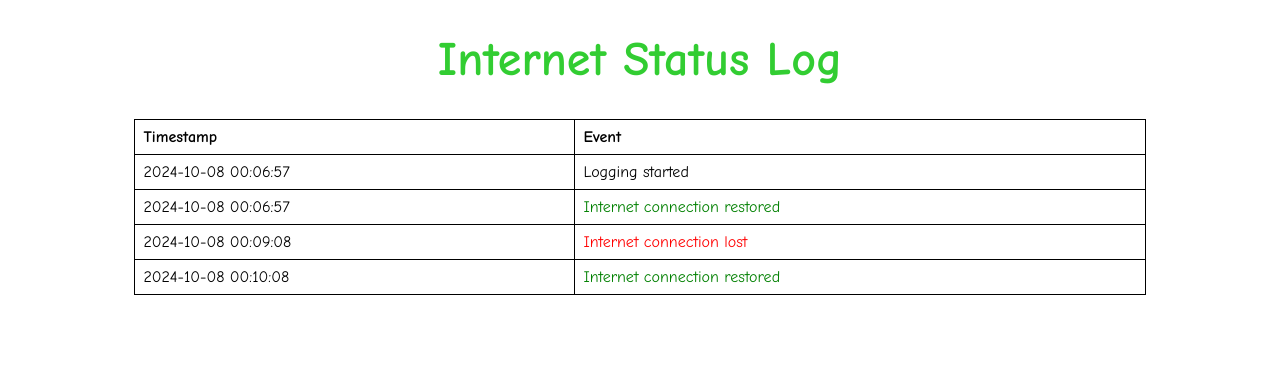
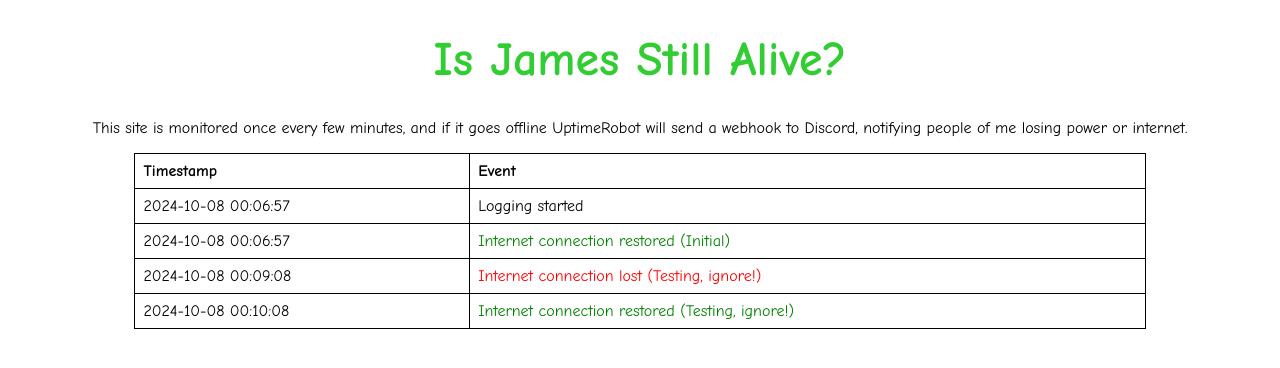
Before and after one commit to JamesR-cB/hurricane-site, a plain HTML site: page index.html in a window 1280 px wide. Drawn offline with Linux system fonts and the light colour scheme.

Commit message:
Updated site with paragraph, log tweaked to signify testing events

```diff
--- a/index.html
+++ b/index.html
@@ -35,8 +35,10 @@
 </head>
 <body>
     <header>
-        <h1>Internet Status Log</h1>
+        <h1>Is James Still Alive?</h1>
     </header>
+
+<p>This site is monitored once every few minutes, and if it goes offline UptimeRobot will send a webhook to Discord, notifying people of me losing power or internet.</p>
 
     <section>
         <table>
```
Also changed, not shown: log.txt.
